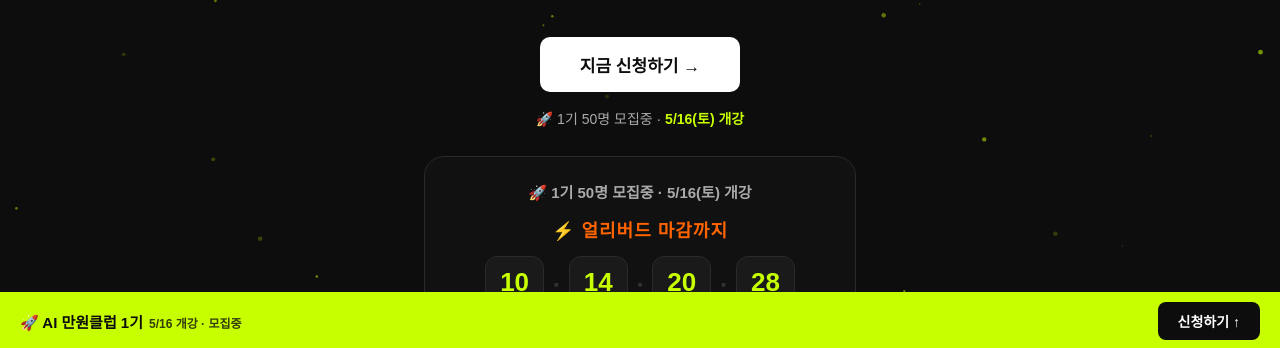
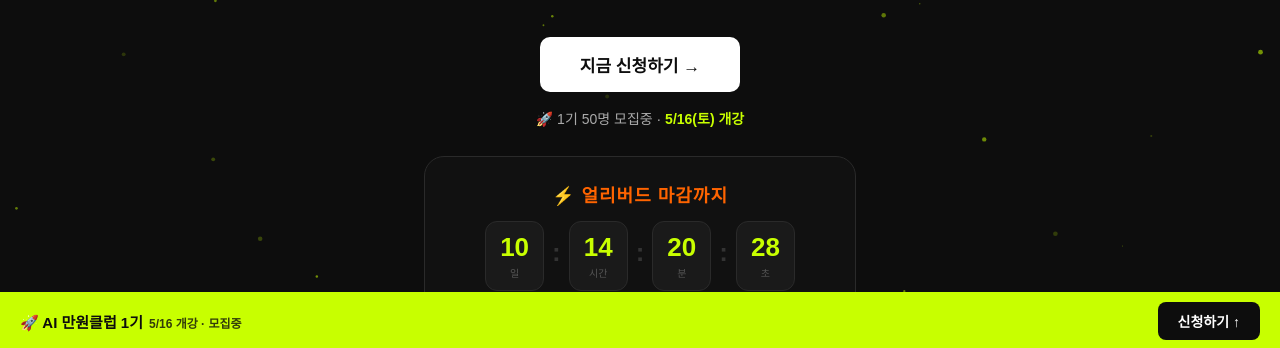
Before and after one commit to sypyun-a11y/ai-manwon, a plain HTML site: page index.html in a window 1280 px wide. Shown: the part 450-798 px from the top of the page. Drawn offline with Linux system fonts and the light colour scheme.

Commit message:
Add files via upload

```diff
--- a/index.html
+++ b/index.html
@@ -426,8 +426,6 @@ section{position:relative;z-index:1;max-width:480px;margin:0 auto;padding:32px 2
 <!-- 히어로 하단 긴박감 블록 -->
 <div style="max-width:480px;margin:0 auto;padding:0 24px 8px;">
   <div style="background:#111;border:1px solid #2a2a2a;border-radius:20px;padding:24px 20px;text-align:center;">
-    <!-- 모집 정보 -->
-    <div style="font-size:15px;font-weight:700;color:#aaa;margin-bottom:14px;">🚀 1기 50명 모집중 · 5/16(토) 개강</div>
     <!-- 마감 타이머 -->
     <div style="font-size:18px;font-weight:900;color:#ff6400;letter-spacing:1px;margin-bottom:14px;">⚡ 얼리버드 마감까지</div>
     <div style="display:flex;justify-content:center;gap:8px;margin-bottom:16px;" id="heroTimerWrap">
```
